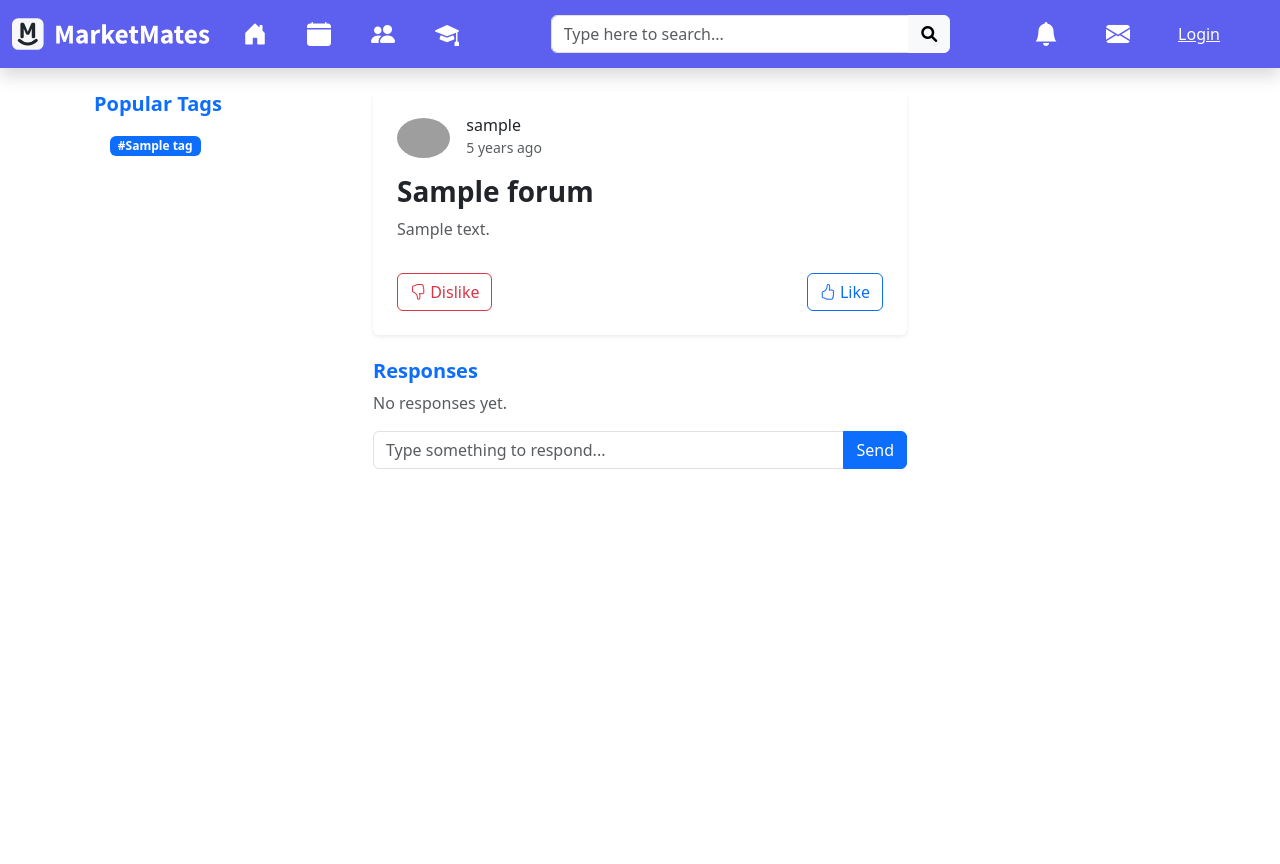
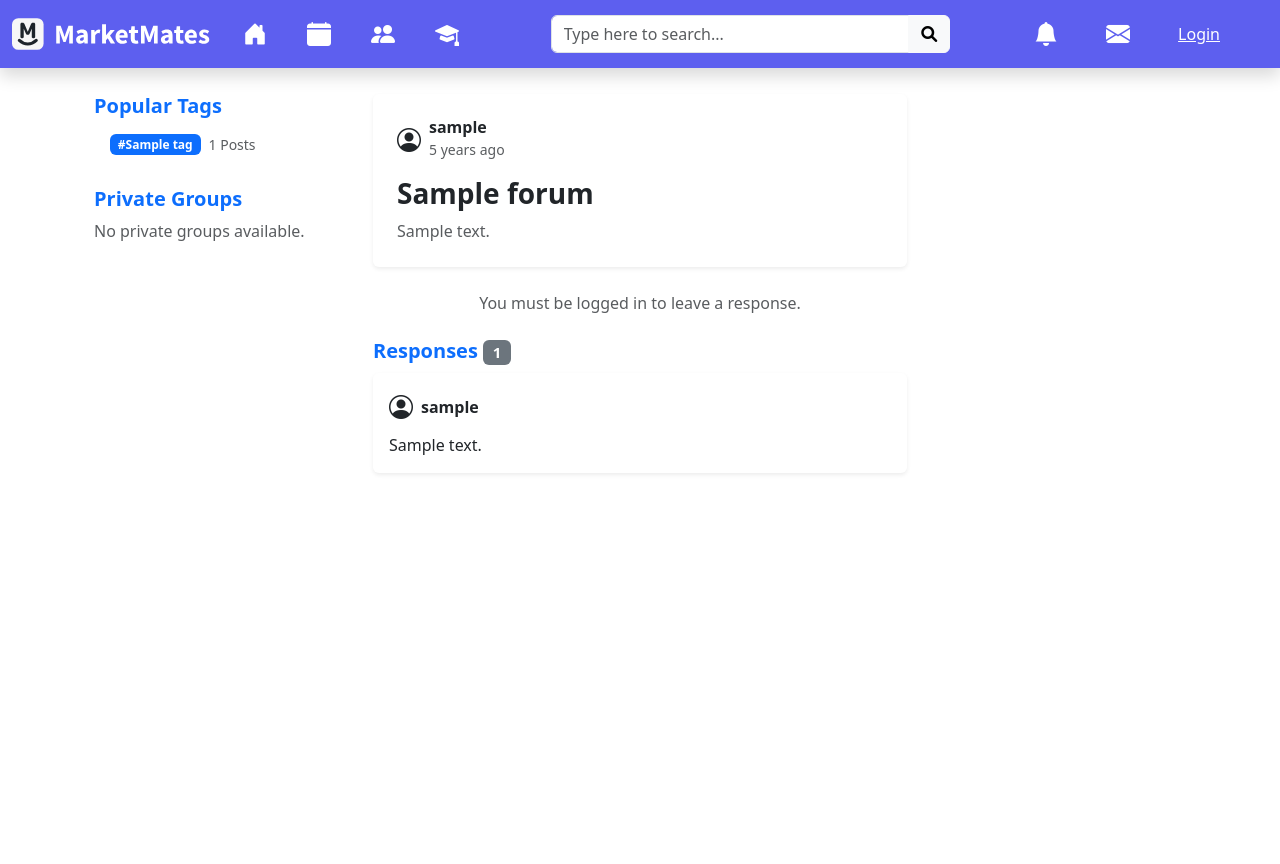
Before and after one commit to J-Jullaphong/marketmates, a Django app: page /forum/00000000-0000-0000-0000-000000000001/ in a window 1280 px wide. Before the commit the page ends 469 px from the top, so only its background shows below. Run offline with Django 4.2, Linux system fonts and the light colour scheme; tables that the repository leaves empty hold one stand-in row (values such as "Sample post"); some libraries are stand-ins or nearby versions; grey boxes are pictures that could not be loaded.

Commit message:
Implement base of forum detail view

```diff
--- a/marketmates/forms/__init__.py
+++ b/marketmates/forms/__init__.py
@@ -1,2 +1,3 @@
 from .expert_registration_form import ExpertRegistrationForm
 from .user_registration_form import UserRegistrationForm
+from .comment_form import CommentForm
--- /dev/null
+++ b/marketmates/forms/comment_form.py
@@ -0,0 +1,19 @@
+from django import forms
+from django_ckeditor_5.widgets import CKEditor5Widget
+from ..models import Comment
+
+
+class CommentForm(forms.ModelForm):
+
+    def __init__(self, *args, **kwargs):
+        super().__init__(*args, **kwargs)
+        self.fields["comment_content"].required = False
+
+    class Meta:
+        model = Comment
+        fields = ["comment_content"]
+        widgets = {
+            "comment_content": CKEditor5Widget(
+                attrs={"class": "django_ckeditor_5"}, config_name="default"
+            )
+        }
--- /dev/null
+++ b/marketmates/static/css/sidebar.css
@@ -0,0 +1,6 @@
+.sticky-sidebar {
+    position: sticky;
+    top: 80px;
+    height: calc(100vh - 100px);
+    overflow-y: auto;
+}
--- a/marketmates/templates/marketmates/base.html
+++ b/marketmates/templates/marketmates/base.html
@@ -11,11 +11,15 @@
           href="https://cdn.jsdelivr.net/npm/bootstrap-icons/font/bootstrap-icons.css">
     <link rel="stylesheet"
           href="https://cdnjs.cloudflare.com/ajax/libs/font-awesome/6.0.0-beta3/css/all.min.css">
+    <link rel="stylesheet"
+      href="{% static 'css/sidebar.css' %}">
+    {% block header %}
+    {% endblock %}
 </head>
-<body>
+<body style="padding: 70px;">
 
 <!-- Navbar -->
-<nav class="navbar navbar-expand-lg shadow" style="background-color: #5D5FEF;">
+<nav class="navbar navbar-expand-lg shadow fixed-top" style="background-color: #5D5FEF;">
     <div class="container-fluid">
 
         <!-- Logo & Branding -->
--- a/marketmates/templates/marketmates/forum_detail.html
+++ b/marketmates/templates/marketmates/forum_detail.html
@@ -1,69 +1,106 @@
 {% extends "marketmates/base.html" %}
 {% load static %}
 
+{% block header %}
+    {{ form.media }}
+{% endblock %}
+
 {% block content %}
-<div class="container-fluid mt-4">
+    <div class="container mt-4">
         <div class="row">
-        <!-- Left Sidebar -->
-        <aside class="col-lg-3">
+            <!-- Left Sidebar: Popular Tags & Private Groups -->
+            <aside class="col-lg-3 sticky-sidebar">
+                <section class="mb-4">
                     <h5 class="fw-bold text-primary">Popular Tags</h5>
                     <ul class="list-group">
-                {% for tag in forum.tags.all %}
-                    <li class="list-group-item border-0">
-                        <span class="badge bg-primary">#{{ tag.tag_name }}</span>
+                        {% for tag in tags %}
+                            <li class="list-group-item border-0 d-flex align-items-center">
+                                <span class="badge bg-primary me-2">#{{ tag.tag_name }}</span>
+                                <small class="text-muted">{{ tag.forum_set.count }} Posts</small>
                             </li>
                         {% empty %}
                             <p class="text-muted">No tags available.</p>
                         {% endfor %}
                     </ul>
+                </section>
+
+                <section>
+                    <h5 class="fw-bold text-primary">Private Groups</h5>
+                    <ul class="list-group">
+                        {% for group in private_groups %}
+                            <li class="list-group-item border-0">
+                                <i class="bi bi-people-fill text-secondary"></i>
+                                <strong>{{ group.name }}</strong> ({{ group.members.count }} members)
+                            </li>
+                        {% empty %}
+                            <p class="text-muted">No private groups available.</p>
+                        {% endfor %}
+                    </ul>
+                </section>
             </aside>
 
-        <!-- Forum Content -->
+            <!-- Main: Forum Content -->
             <main class="col-lg-6">
                 <article class="card shadow-sm border-0 p-4">
                     <div class="d-flex align-items-center mb-3">
-                    <img src="{% static 'images/avatar.png' %}" class="rounded-circle me-3" height="40">
+                        <i class="bi bi-person-circle fs-4 me-2"></i>
                         <div>
-                        <h6 class="mb-0">{{ forum.created_by.username }}</h6>
+                            <h6 class="mb-0 fw-bold">{{ forum.created_by.username }}</h6>
                             <small class="text-muted">{{ forum.created_at|timesince }} ago</small>
                         </div>
                     </div>
 
                     <h3 class="fw-bold">{{ forum.title }}</h3>
-                <p class="ck-content text-muted">{{ forum.description|safe }}</p>
+                    <div class="ck-content text-muted">{{ forum.description|safe }}</div>
+                </article>
 
-                <div class="d-flex justify-content-between mt-3">
-                    <button class="btn btn-outline-danger"><i class="bi bi-hand-thumbs-down"></i> Dislike</button>
-                    <button class="btn btn-outline-primary"><i class="bi bi-hand-thumbs-up"></i> Like</button>
+                <!-- User Response Input -->
+                {% if user.is_authenticated %}
+                    <section class="mt-4">
+                        <h5 class="fw-bold text-primary">Leave a Response</h5>
+                        <div class="card p-3 shadow-sm">
+                            <div class="d-flex align-items-center">
+                                <i class="bi bi-person-circle fs-4 me-2"></i>
+                                <strong>{{ request.user.username }}</strong>
                             </div>
-            </article>
+                            <form method="POST" class="mt-3">
+                                {% csrf_token %}
+                                <div class="mb-3">
+                                    {{ form.as_p }}
+                                </div>
+                                <button type="submit" class="btn btn-primary">Send</button>
+                            </form>
+                        </div>
+                    </section>
+                {% else %}
+                    <section class="mt-4">
+                        <p class="text-muted text-center">You must be logged in to leave a response.</p>
+                    </section>
+                {% endif %}
 
                 <!-- Comment Section -->
                 <section class="mt-4">
-                <h5 class="fw-bold text-primary">Responses <span class="badge bg-secondary">{{ forum.comments.count }}</span></h5>
+                    <h5 class="fw-bold text-primary">Responses <span
+                            class="badge bg-secondary">{{ comments.count }}</span></h5>
 
-                {% for comment in forum.comments.all %}
-                    <div class="card shadow-sm border-0 mb-2 p-3 bg-light">
+                    {% for comment in comments %}
+                        <div class="card shadow-sm border-0 mb-3 p-3">
                             <div class="d-flex align-items-center">
-                            <img src="{% static 'images/avatar.png' %}" class="rounded-circle me-3" height="30">
+                                <i class="bi bi-person-circle fs-4 me-2"></i>
                                 <strong>{{ comment.user.username }}</strong>
                             </div>
-                        <p class="mt-2">{{ comment.comment_content }}</p>
+                            <div class="ck-content mt-2">
+                                {{ comment.comment_content|safe }}
+                            </div>
                         </div>
                     {% empty %}
                         <p class="text-muted">No responses yet.</p>
                     {% endfor %}
-
-                <!-- Response Input -->
-                <form method="POST" class="mt-3">
-                    {% csrf_token %}
-                    <div class="input-group">
-                        <input type="text" class="form-control" placeholder="Type something to respond...">
-                        <button class="btn btn-primary">Send</button>
-                    </div>
-                </form>
                 </section>
             </main>
+
+            <!-- Right Sidebar: Empty-->
+            <div class="col-lg-3"></div>
         </div>
     </div>
 {% endblock %}
--- a/marketmates/views/forum_detail_view.py
+++ b/marketmates/views/forum_detail_view.py
@@ -1,8 +1,30 @@
 from django.views.generic import DetailView
-from ..models import Forum
+from django.shortcuts import redirect
+from ..models import Forum, Comment, Tag
+from ..forms import CommentForm
 
 
 class ForumDetailView(DetailView):
     model = Forum
     template_name = "marketmates/forum_detail.html"
     context_object_name = "forum"
+
+    def get_context_data(self, **kwargs):
+        context = super().get_context_data(**kwargs)
+        context["comments"] = Comment.objects.filter(forum=self.object).order_by("-created_at")
+        context["tags"] = Tag.objects.all()[:6]
+        context["form"] = CommentForm()
+        return context
+
+    def post(self, request, *args, **kwargs):
+        self.object = self.get_object()
+        form = CommentForm(request.POST)
+
+        if form.is_valid():
+            comment = form.save(commit=False)
+            comment.forum = self.object
+            comment.user = request.user
+            comment.save()
+            return redirect("marketmates:forum_detail", pk=self.object.pk)
+
+        return self.get(request, *args, **kwargs)
```
Also changed, not shown: marketmates/templates/marketmates/home.html (+9 -15 lines). Lines whose indentation alone changed are shown as unchanged.
